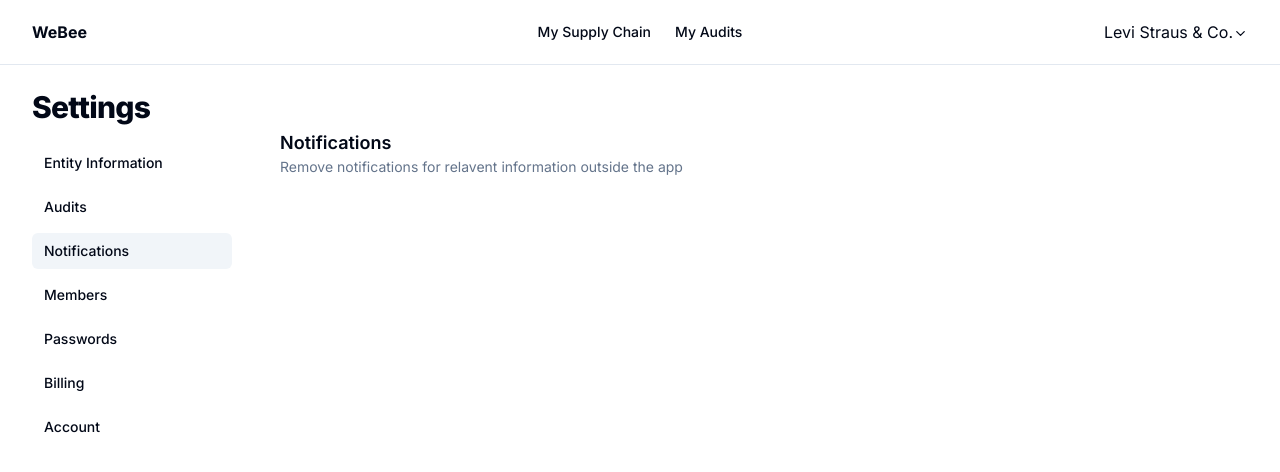
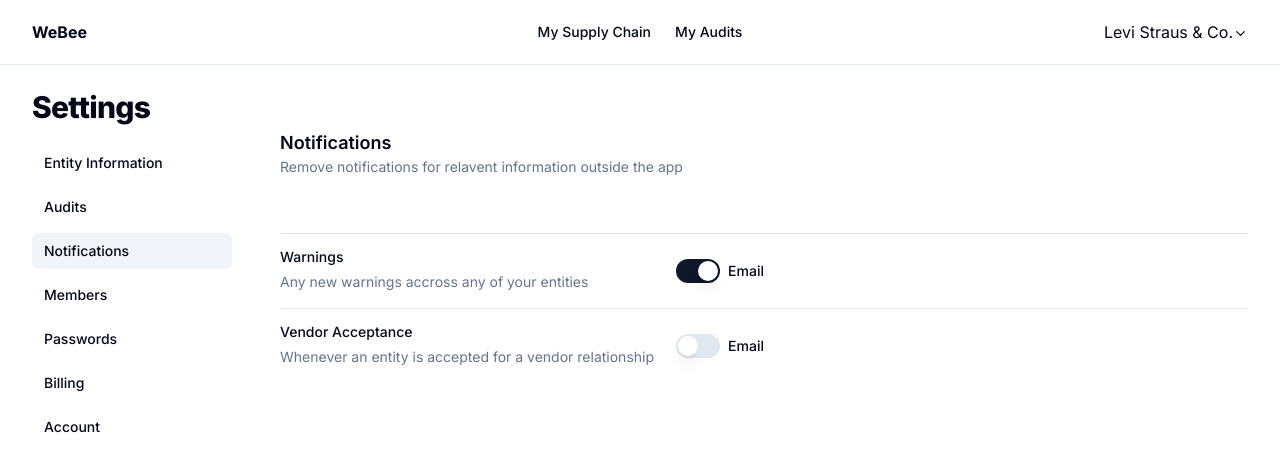
Before and after one commit to ahmedjaved753/settings-next-app, a Next.js app: page /notifications in a window 1280 px wide. Shown: the top 472 px of the page. Built offline with nearby package versions, Linux system fonts and the light colour scheme.

Commit message:
Add notifications page (#6)

```diff
--- a/app/(Navbars)/notifications/page.tsx
+++ b/app/(Navbars)/notifications/page.tsx
@@ -1,3 +1,4 @@
+import Notifications from "@/components/Notifications";
 import PageHeader from "@/components/PageHeader";
 
 function page() {
@@ -7,6 +8,7 @@
         heading="Notifications"
         text="Remove notifications for relavent information outside the app"
       />
+      <Notifications />
     </>
   );
 }
--- /dev/null
+++ b/components/NotificationItem.tsx
@@ -0,0 +1,42 @@
+"use client";
+import { Switch } from "@/components/ui/switch";
+import { Separator } from "@/components/ui/separator";
+import { Label } from "@/components/ui/label";
+
+type NotificationItemPropsType = {
+  notification: {
+    heading: string;
+    text: string;
+    switchText: string;
+    checked: boolean;
+    id: string;
+  };
+  onCheckedChange: (id: string, checked: boolean) => void;
+};
+
+function NotificationItem({
+  notification: { heading, text, switchText, id, checked },
+  onCheckedChange,
+}: NotificationItemPropsType) {
+  return (
+    <>
+      <Separator className="my-4" />
+      <div className="flex justify-between w-1/2">
+        <div className="flex flex-col">
+          <small className="text-sm font-medium leading-none">{heading}</small>
+          <p className="text-sm text-muted-foreground mt-2">{text}</p>
+        </div>
+        <div className="flex items-center space-x-2">
+          <Switch
+            id={id}
+            checked={checked}
+            onCheckedChange={(checked) => onCheckedChange(id, checked)}
+          />
+          <Label htmlFor={id}>{switchText}</Label>
+        </div>
+      </div>
+    </>
+  );
+}
+
+export default NotificationItem;
--- /dev/null
+++ b/components/Notifications.tsx
@@ -0,0 +1,27 @@
+"use client";
+
+import { useState, type ReactElement } from "react";
+import notificationsConfig from "@/lib/notificationsConfig";
+import NotificationItem from "./NotificationItem";
+
+function Notifications() {
+  const [notifications, setNotifications] = useState(notificationsConfig);
+
+  const handleCheckedChange = (id: string, checked: boolean) => {
+    setNotifications((prevNotifications) =>
+      prevNotifications.map((notification) =>
+        notification.id === id ? { ...notification, checked } : notification
+      )
+    );
+  };
+
+  return notifications.map((notification) => (
+    <NotificationItem
+      key={notification.id}
+      notification={notification}
+      onCheckedChange={handleCheckedChange}
+    />
+  ));
+}
+
+export default Notifications;
--- /dev/null
+++ b/components/ui/label.tsx
@@ -0,0 +1,26 @@
+"use client"
+
+import * as React from "react"
+import * as LabelPrimitive from "@radix-ui/react-label"
+import { cva, type VariantProps } from "class-variance-authority"
+
+import { cn } from "@/lib/utils"
+
+const labelVariants = cva(
+  "text-sm font-medium leading-none peer-disabled:cursor-not-allowed peer-disabled:opacity-70"
+)
+
+const Label = React.forwardRef<
+  React.ElementRef<typeof LabelPrimitive.Root>,
+  React.ComponentPropsWithoutRef<typeof LabelPrimitive.Root> &
+    VariantProps<typeof labelVariants>
+>(({ className, ...props }, ref) => (
+  <LabelPrimitive.Root
+    ref={ref}
+    className={cn(labelVariants(), className)}
+    {...props}
+  />
+))
+Label.displayName = LabelPrimitive.Root.displayName
+
+export { Label }
--- /dev/null
+++ b/components/ui/switch.tsx
@@ -0,0 +1,29 @@
+"use client"
+
+import * as React from "react"
+import * as SwitchPrimitives from "@radix-ui/react-switch"
+
+import { cn } from "@/lib/utils"
+
+const Switch = React.forwardRef<
+  React.ElementRef<typeof SwitchPrimitives.Root>,
+  React.ComponentPropsWithoutRef<typeof SwitchPrimitives.Root>
+>(({ className, ...props }, ref) => (
+  <SwitchPrimitives.Root
+    className={cn(
+      "peer inline-flex h-[24px] w-[44px] shrink-0 cursor-pointer items-center rounded-full border-2 border-transparent transition-colors focus-visible:outline-none focus-visible:ring-2 focus-visible:ring-ring focus-visible:ring-offset-2 focus-visible:ring-offset-background disabled:cursor-not-allowed disabled:opacity-50 data-[state=checked]:bg-primary data-[state=unchecked]:bg-input",
+      className
+    )}
+    {...props}
+    ref={ref}
+  >
+    <SwitchPrimitives.Thumb
+      className={cn(
+        "pointer-events-none block h-5 w-5 rounded-full bg-background shadow-lg ring-0 transition-transform data-[state=checked]:translate-x-5 data-[state=unchecked]:translate-x-0"
+      )}
+    />
+  </SwitchPrimitives.Root>
+))
+Switch.displayName = SwitchPrimitives.Root.displayName
+
+export { Switch }
--- /dev/null
+++ b/lib/notificationsConfig.ts
@@ -0,0 +1,18 @@
+const notificationsConfig = [
+  {
+    heading: "Warnings",
+    text: "Any new warnings accross any of your entities",
+    switchText: "Email",
+    checked: true,
+    id: "warnings",
+  },
+  {
+    heading: "Vendor Acceptance",
+    text: "Whenever an entity is accepted for a vendor relationship",
+    switchText: "Email",
+    checked: false,
+    id: "vender-acceptance",
+  },
+];
+
+export default notificationsConfig;
--- a/package.json
+++ b/package.json
@@ -12,8 +12,10 @@
     "@radix-ui/react-dialog": "^1.0.4",
     "@radix-ui/react-dropdown-menu": "^2.0.5",
     "@radix-ui/react-hover-card": "^1.0.6",
+    "@radix-ui/react-label": "^2.0.2",
     "@radix-ui/react-separator": "^1.0.3",
     "@radix-ui/react-slot": "^1.0.2",
+    "@radix-ui/react-switch": "^1.0.3",
     "@types/node": "20.3.1",
     "@types/react": "18.2.14",
     "@types/react-dom": "18.2.6",
```
Also changed, not shown: 1 other file (tests, documents, lock files or other folders).
